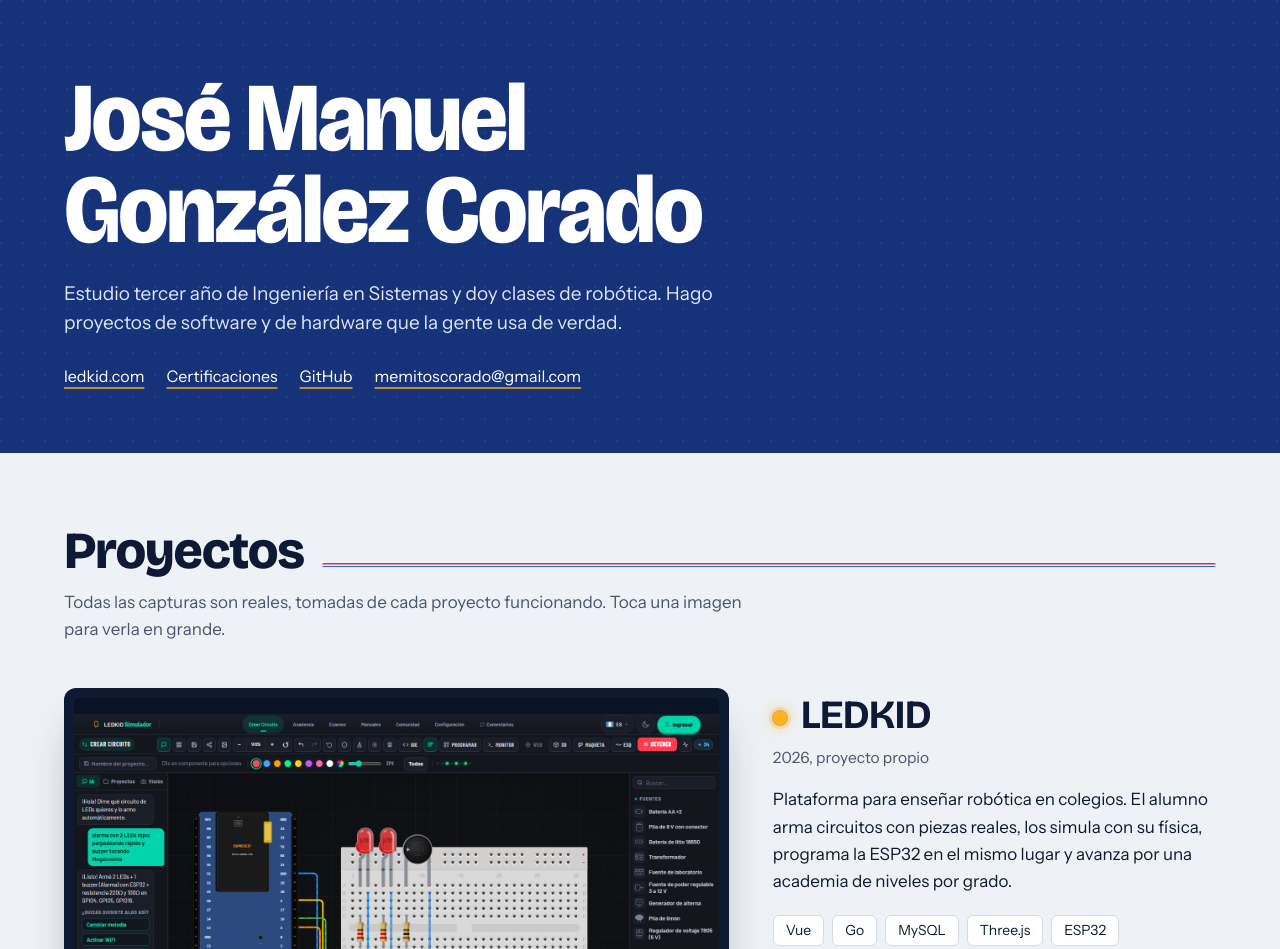
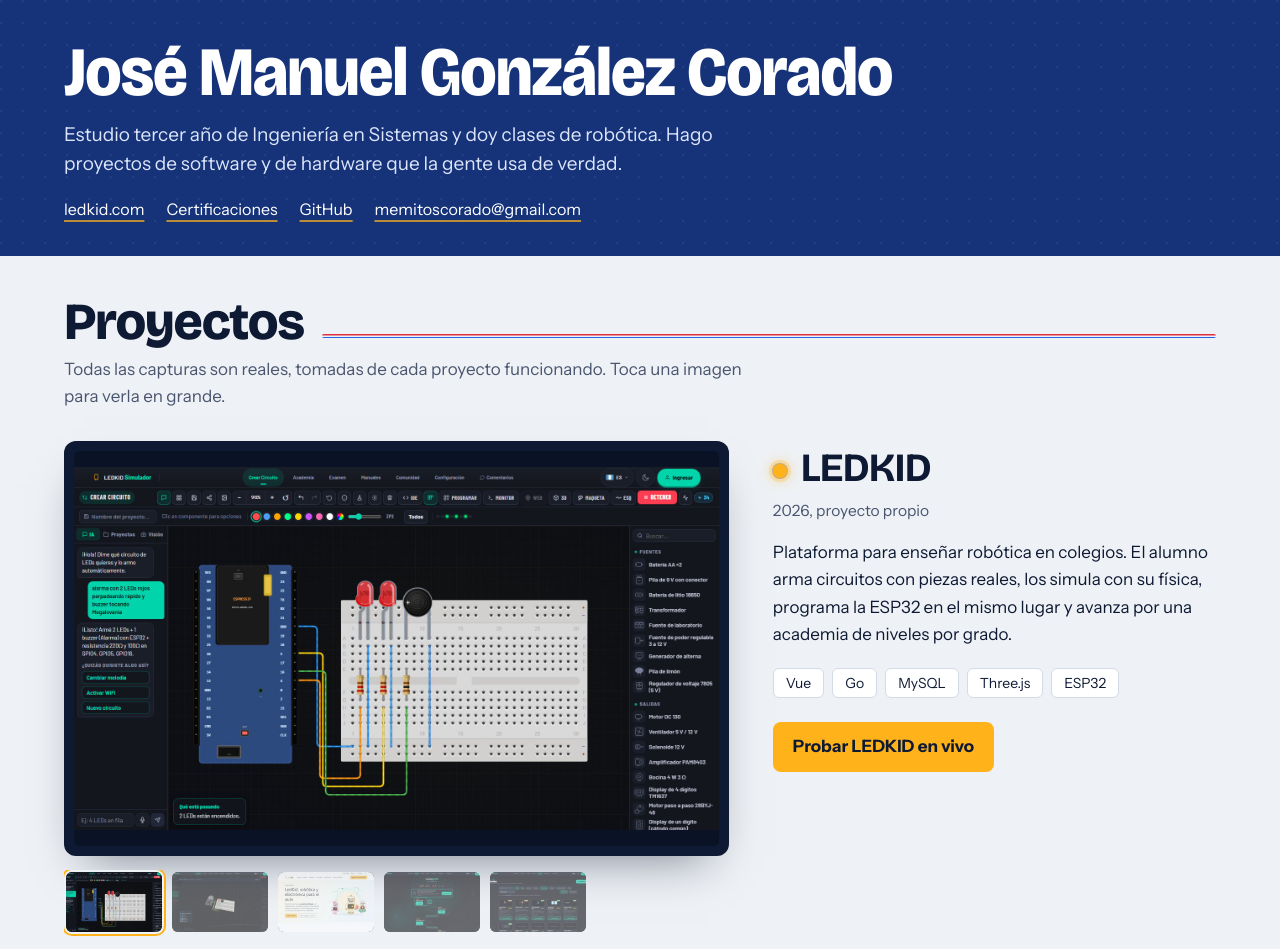
Before and after one commit to Tunuba/proyectos, a plain HTML site: page index.html in a window 1280 px wide. Shown: the top 949 px of the page. Drawn offline with nearby package versions, Linux system fonts and the light colour scheme.

Commit message:
Menos espacio vacio

```diff
--- a/index.html
+++ b/index.html
@@ -29,26 +29,26 @@
   .placa::before { content:""; position:absolute; inset:0; pointer-events:none; opacity:.55;
     background:
       radial-gradient(circle at 1px 1px, rgba(255,255,255,.10) 1.2px, transparent 1.6px) 0 0/22px 22px; }
-  .placa .ancho { position:relative; padding-top:72px; padding-bottom:64px; }
-  .placa h1 { font-family:var(--titulo); font-weight:800; font-size:clamp(42px,7.6vw,118px); line-height:.95;
+  .placa .ancho { position:relative; padding-top:40px; padding-bottom:34px; }
+  .placa h1 { font-family:var(--titulo); font-weight:800; font-size:clamp(38px,5.4vw,76px); line-height:.95;
               letter-spacing:-.02em; font-variation-settings:"wdth" 92; }
-  .placa h1 span { display:block; }
-  .placa .quien { margin-top:22px; max-width:56ch; font-size:19px; line-height:1.55; color:#DCE5FA; }
-  .enlaces { margin-top:26px; display:flex; flex-wrap:wrap; gap:10px 22px; font-size:16px; }
+  .placa h1 span { display:inline; }
+  .placa .quien { margin-top:14px; max-width:56ch; font-size:19px; line-height:1.55; color:#DCE5FA; }
+  .enlaces { margin-top:18px; display:flex; flex-wrap:wrap; gap:10px 22px; font-size:16px; }
   .enlaces a { color:#fff; text-decoration-color:rgba(255,178,26,.7); text-decoration-thickness:2px; text-underline-offset:5px; }
   .enlaces a:hover { color:var(--ambar); }
 
   /* Secciones */
-  .seccion { padding:72px 0 8px; }
+  .seccion { padding:40px 0 0; }
   .seccion > .ancho > h2 { font-family:var(--titulo); font-weight:800; font-size:clamp(32px,4.6vw,52px); letter-spacing:-.025em;
                             line-height:1; display:flex; align-items:flex-end; gap:18px; }
   .seccion > .ancho > h2::after { content:""; flex:1; height:4px; margin-bottom:10px; border-radius:2px;
     background:linear-gradient(var(--riel-rojo) 0 0) top/100% 1.5px no-repeat, linear-gradient(var(--riel-azul) 0 0) bottom/100% 1.5px no-repeat; }
-  .seccion .intro { margin-top:12px; color:var(--pizarra); max-width:60ch; }
+  .seccion .intro { margin-top:8px; color:var(--pizarra); max-width:60ch; }
 
   /* Modulos de proyecto */
   .modulo { display:grid; grid-template-columns:minmax(0,1.5fr) minmax(0,1fr); gap:44px; align-items:start;
-            padding:44px 0; border-bottom:1px solid var(--linea); scroll-margin-top:12px; }
+            padding:30px 0; border-bottom:1px solid var(--linea); scroll-margin-top:12px; }
   .modulo.der { grid-template-columns:minmax(0,1fr) minmax(0,1.5fr); }
   .modulo.der .galeria { order:2; }
   .seccion .modulo:last-child { border-bottom:0; }
@@ -81,7 +81,7 @@
           padding:11px 20px; border-radius:8px; box-shadow:0 0 0 0 rgba(255,178,26,.5); transition:box-shadow .2s; }
   .vivo:hover { box-shadow:0 0 0 6px rgba(255,178,26,.28); }
 
-  footer { margin-top:72px; background:var(--tinta); color:#C9D3E6; }
+  footer { margin-top:40px; background:var(--tinta); color:#C9D3E6; }
   footer .ancho { padding-top:40px; padding-bottom:44px; display:flex; flex-wrap:wrap; gap:14px 32px; align-items:baseline; justify-content:space-between; }
   footer strong { font-family:var(--titulo); color:#fff; font-size:22px; font-weight:700; }
   footer a { color:#fff; text-underline-offset:4px; }
```
Also changed, not shown: 1 other file.
